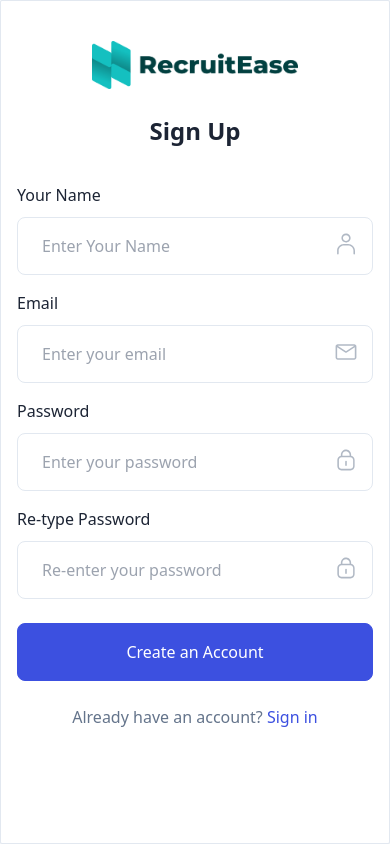
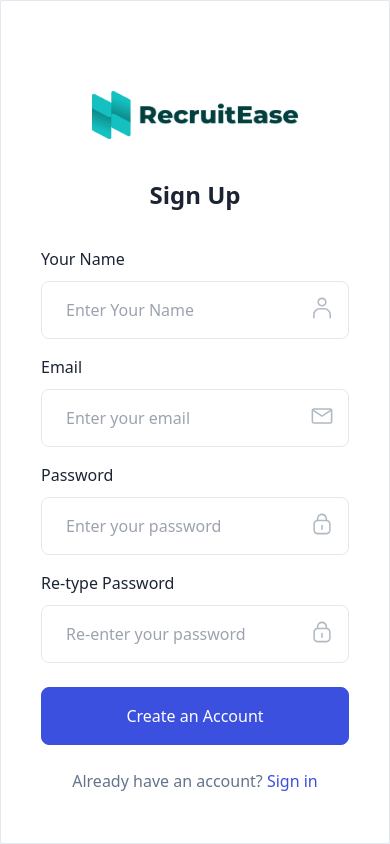
Before and after one commit to kishanmodi/RecruitEase, a React (Vite) app: page /signup in a window 390 px wide. Built offline with nearby package versions, Linux system fonts and the light colour scheme; no server answers.

Commit message:
Ui Fixes

```diff
--- a/src/pages/Authentication/Forgot.tsx
+++ b/src/pages/Authentication/Forgot.tsx
@@ -5,6 +5,7 @@ import LogoDark from '../../images/logo/Logo-3.png';
 import Logo from '../../images/logo/Logo-2.png';
 import {useAuth} from '../../context/AppContext';
 import Loader from '../../common/Loader';
+import toast from 'react-hot-toast';
 const Forgot: React.FC = () => {
     const [email, setEmail] = React.useState('');
     const {forgotPassword} = useAuth();
@@ -120,6 +121,10 @@ const Forgot: React.FC = () => {
                                         value='Forgot Password'
                                         onClick={async (e) => {
                                             e.preventDefault();
+                                            if(!email){
+                                                toast.error('Email is required');
+                                                return;
+                                            }
                                             setLoading(true);
                                             const success = await forgotPassword(email);
                                             if(success){
--- a/src/pages/Authentication/Register.tsx
+++ b/src/pages/Authentication/Register.tsx
@@ -53,10 +53,10 @@ const Register: React.FC = () => {
                         </div>
                     </div>
 
-                    <div className='w-full border-stroke dark:border-strokedark xl:w-1/2 xl:border-l-2  h-full'>
-                        <div className='w-full p-4 sm:p-12.5 xl:p-17.5  h-full flex flex-col justify-center relative'>
+                    <div className='w-full border-stroke dark:border-strokedark xl:w-1/2 xl:border-l-2 h-full overflow-y-auto'>
+                        <div className='w-full sm:p-12.5 xl:p-17.5 h-full flex flex-col justify-center max-md:px-10 max-md:mt-20 max-md:mb-50'>
                             <Link
-                                className='lg:hidden flex justify-center absolute top-10 left-0 w-full'
+                                className='lg:hidden flex justify-center  w-full mb-5'
                                 to='/'>
                                 <img
                                     className='hidden dark:block'
--- a/src/pages/Authentication/RegisterC.tsx
+++ b/src/pages/Authentication/RegisterC.tsx
@@ -52,10 +52,10 @@ const RegisterC: React.FC = () => {
                         </div>
                     </div>
 
-                    <div className='w-full border-stroke dark:border-strokedark xl:w-1/2 xl:border-l-2  h-full'>
-                        <div className='w-full p-4 sm:p-12.5 xl:p-17.5  h-full flex flex-col justify-center relative'>
+                    <div className='w-full border-stroke dark:border-strokedark xl:w-1/2 xl:border-l-2 h-full overflow-y-auto'>
+                        <div className='w-full sm:p-12.5 xl:p-17.5 h-full flex flex-col justify-center max-md:px-10 max-md:mt-5 max-md:mb-10'>
                             <Link
-                                className='lg:hidden flex justify-center absolute top-10 left-0 w-full'
+                                className='lg:hidden flex justify-center w-full mb-10'
                                 to='/'>
                                 <img
                                     className='hidden dark:block'
```
